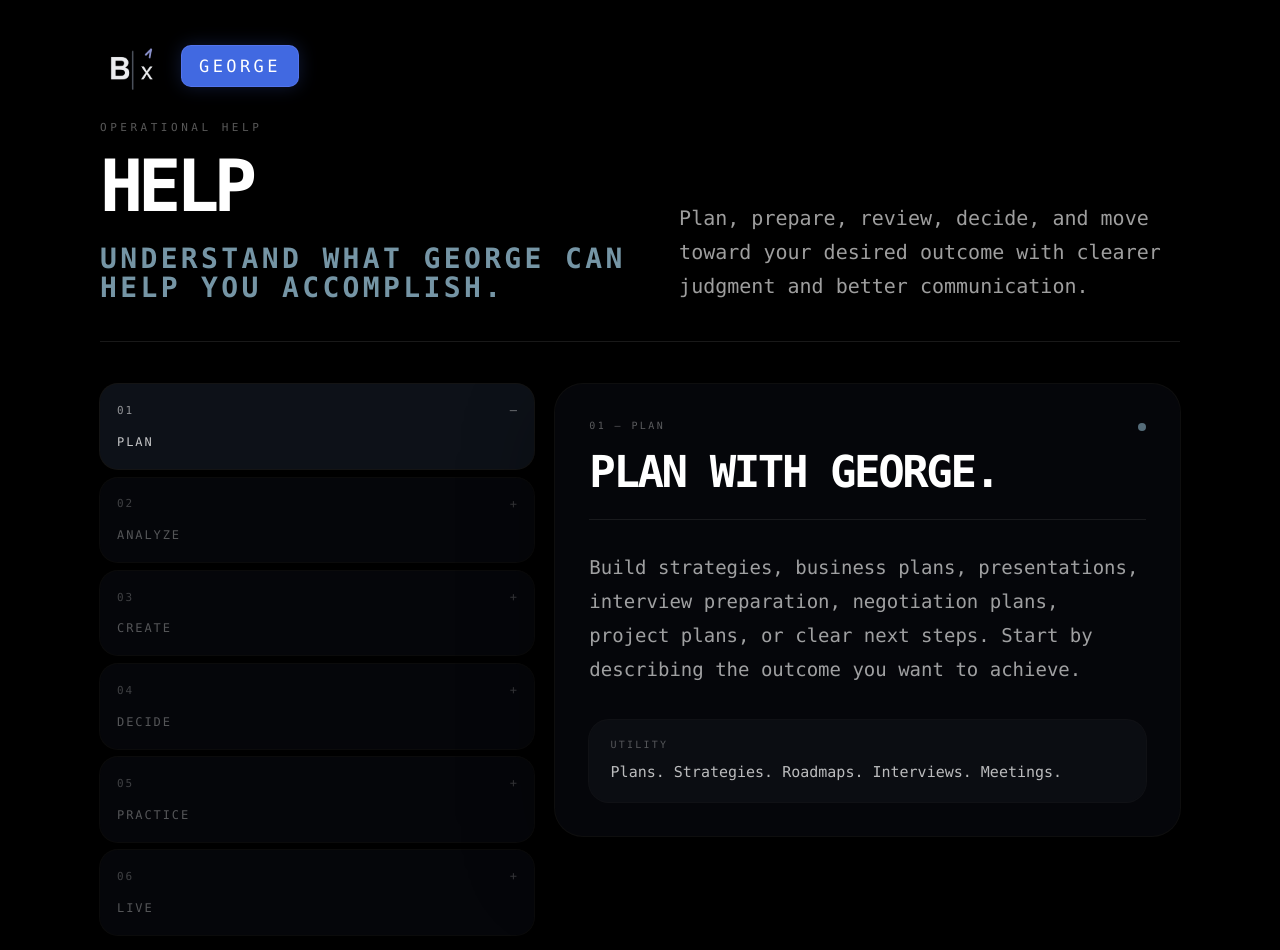
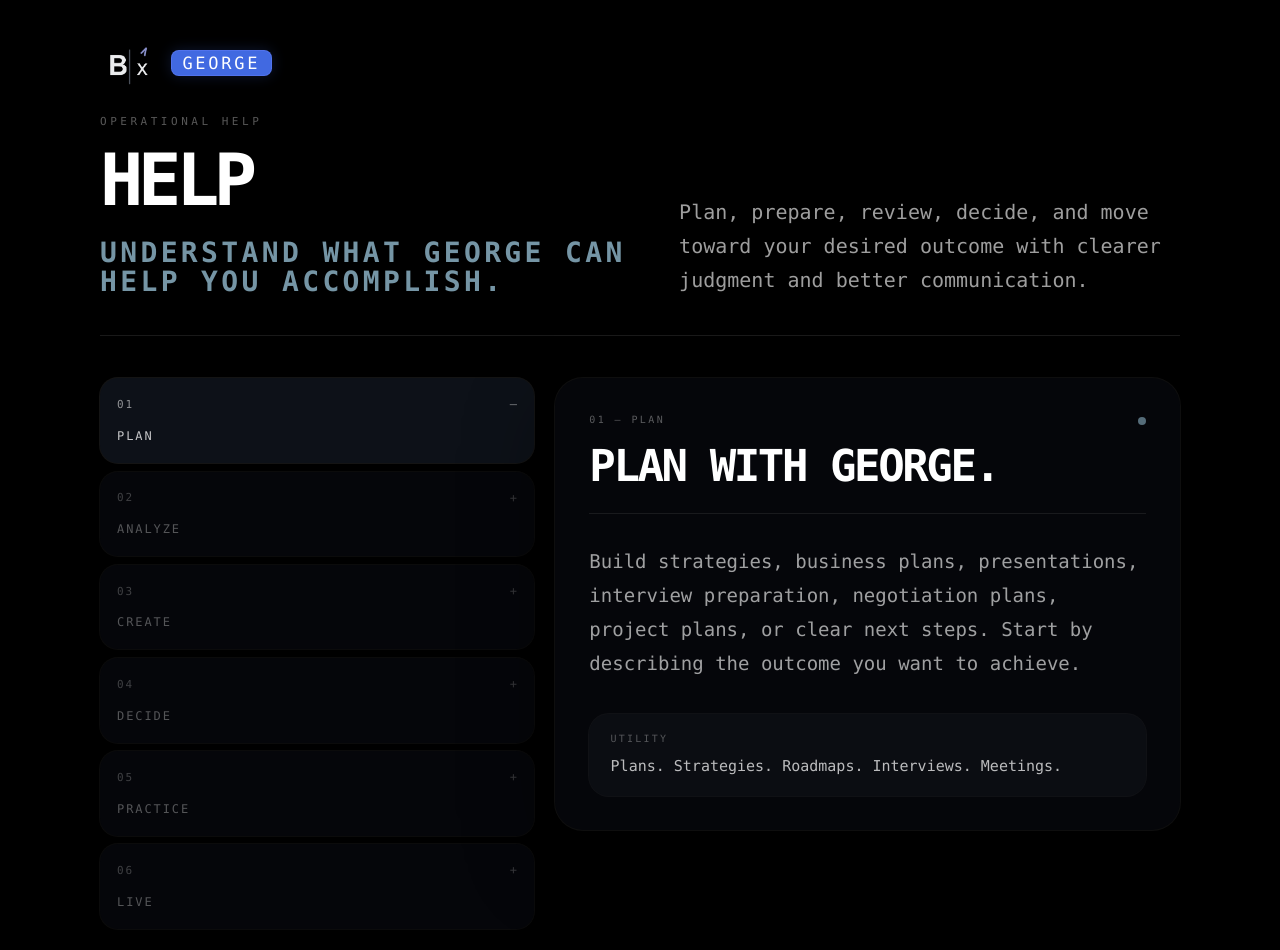
Before and after one commit to LesKemVal/ai-clarity, a Next.js app: page /help in a window 1280 px wide. Shown: the top 950 px of the page. Built offline with nearby package versions, Linux system fonts and the light colour scheme.

Commit message:
Finalize LIVE Entry official Bx header navigation

```diff
--- a/components/BxPageHeader.tsx
+++ b/components/BxPageHeader.tsx
@@ -17,13 +17,13 @@ export default function BxPageHeader({
 }: BxPageHeaderProps) {
   const showBack = Boolean(backLabel)
   const backClass =
-    'rounded-[0.58rem] border border-[#6F86FF]/40 bg-[#4169E1] px-4 py-1.5 text-[10px] font-semibold uppercase tracking-[0.20em] text-white shadow-[0_0_18px_rgba(65,105,225,0.24)] transition hover:bg-[#5478F0] hover:text-white'
+    'inline-flex h-[26px] items-center justify-center rounded-[0.46rem] border border-[#6F86FF]/35 bg-[#4169E1] px-2.5 text-[8.5px] font-semibold uppercase leading-none tracking-[0.16em] text-white shadow-[0_0_14px_rgba(65,105,225,0.22)] transition hover:bg-[#5478F0] hover:text-white'
 
   return (
     <header className="relative mb-5 flex items-center justify-between">
-      <div className="flex min-w-0 items-center gap-4">
-        <Link href="/" aria-label="Go to BRANESx home" className="group flex h-[64px] w-[64px] shrink-0 items-center justify-center">
-          <img src="/logofav.png" alt="Bx" className="h-[58px] w-[58px] object-contain opacity-[0.96] transition group-hover:opacity-100" />
+      <div className="flex min-w-0 items-center gap-3">
+        <Link href="/" aria-label="Go to BRANESx home" className="group flex h-[58px] w-[58px] shrink-0 items-center justify-center">
+          <img src="/logofav.png" alt="Bx" className="h-[52px] w-[52px] object-contain opacity-[0.96] transition group-hover:opacity-100" />
         </Link>
 
         {showBack && onBack ? (
```
